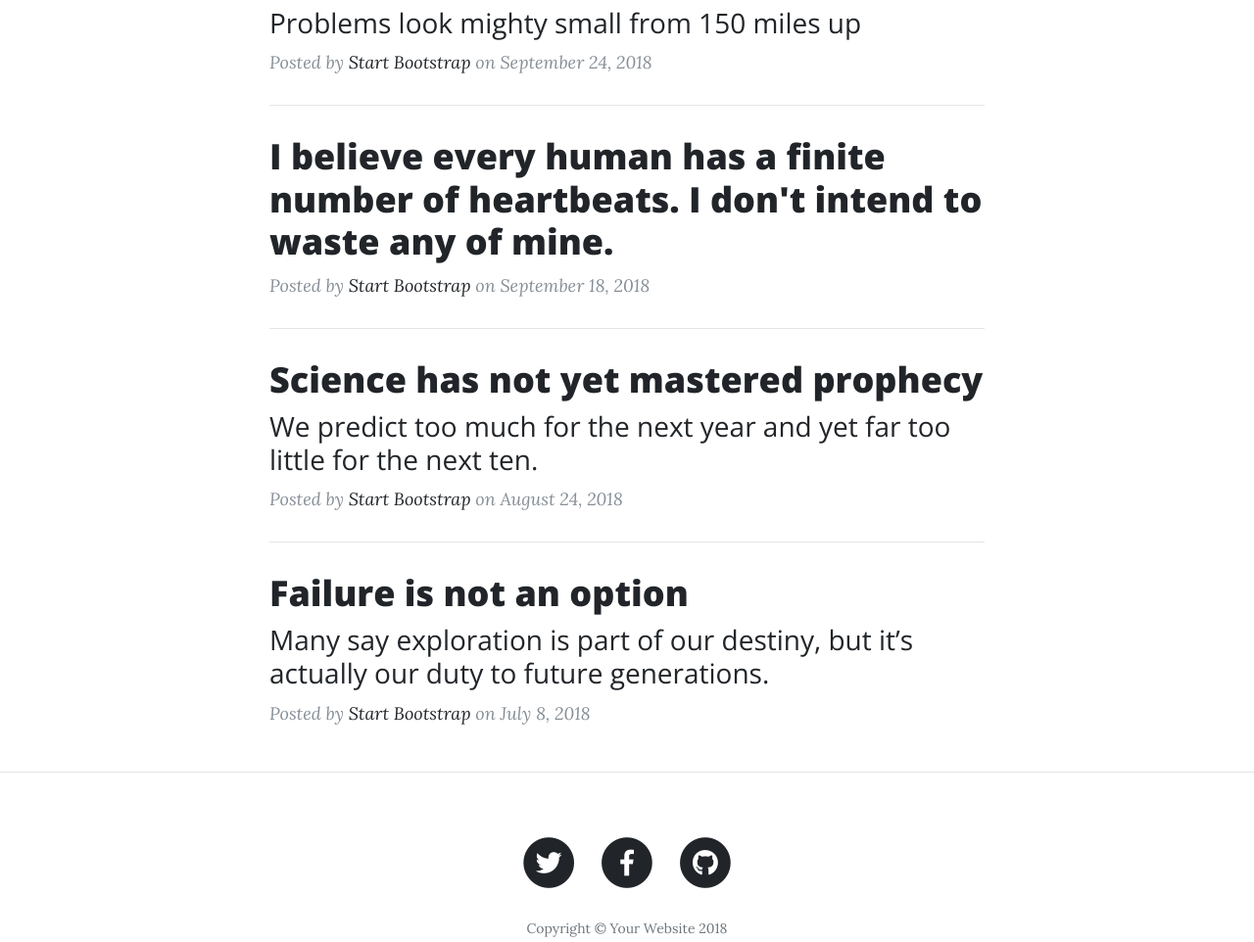
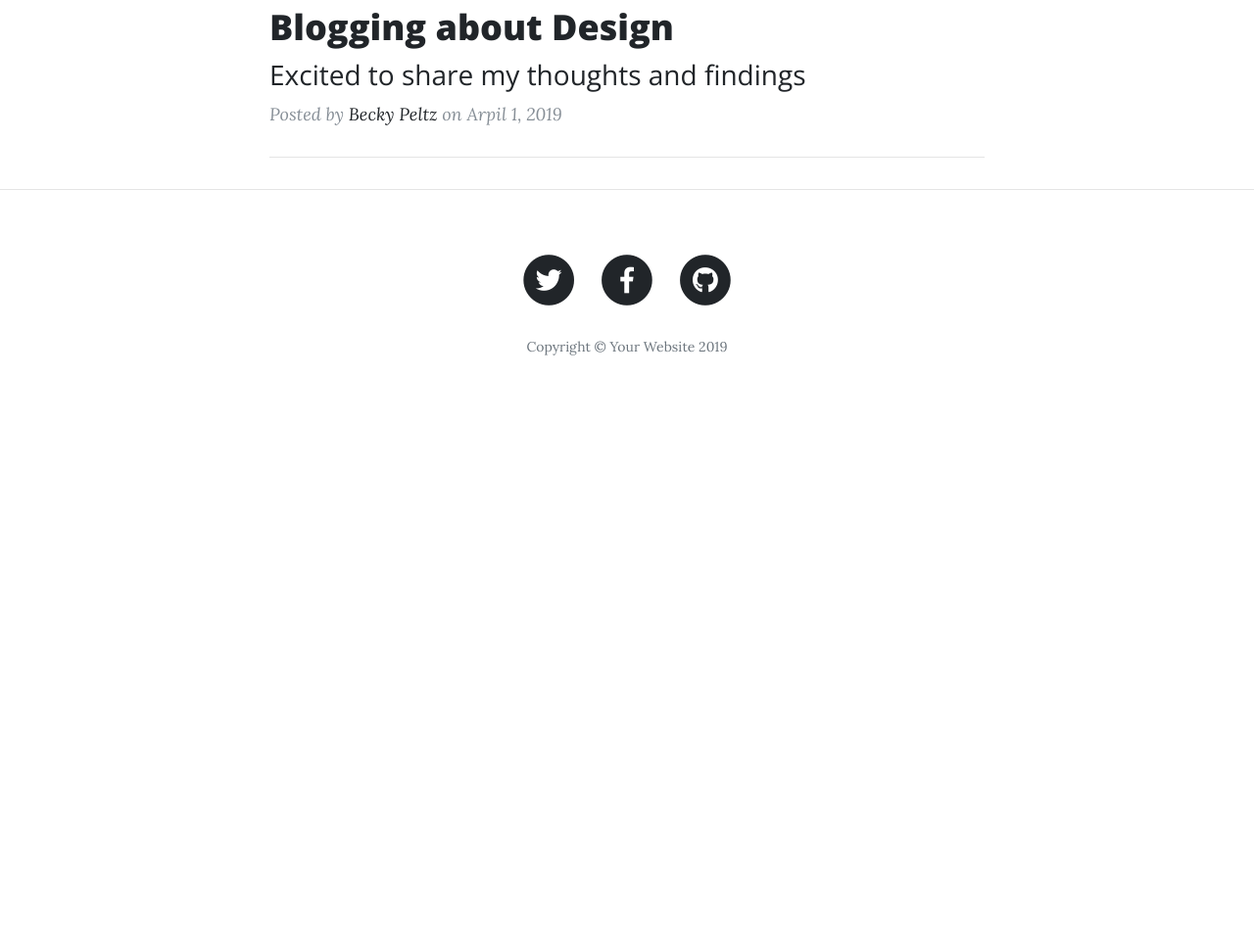
Before and after one commit to rebeccapeltz/user-science-blog, a website: page index.html in a window 1280 px wide. Shown: the part 702-1664 px from the top of the page at 98% size. After the commit the page ends 1132 px from the top, so only its background shows below. Drawn offline with nearby package versions, Linux system fonts and the light colour scheme.

Commit message:
add post

```diff
--- a/index.html
+++ b/index.html
@@ -17,7 +17,7 @@
     <meta name="description" content="">
     <meta name="author" content="">
 
-    <title>Clean Blog - Start Bootstrap Theme</title>
+    <title>User Science Journal</title>
 
     <!-- Bootstrap core CSS -->
     <link href="vendor/bootstrap/css/bootstrap.min.css" rel="stylesheet">
@@ -37,7 +37,7 @@
     <!-- Navigation -->
     <nav class="navbar navbar-expand-lg navbar-light fixed-top" id="mainNav">
       <div class="container">
-        <a class="navbar-brand" href="index.html">Start Bootstrap</a>
+        <a class="navbar-brand" href="index.html">Becky Peltz</a>
         <button class="navbar-toggler navbar-toggler-right" type="button" data-toggle="collapse" data-target="#navbarResponsive" aria-controls="navbarResponsive" aria-expanded="false" aria-label="Toggle navigation">
           Menu
           <i class="fas fa-bars"></i>
@@ -56,14 +56,14 @@
     </nav>
 
     <!-- Page Header -->
-    <header class="masthead" style="background-image: url('img/home-bg.jpg')">
+    <header class="masthead" style="background-image: url('img/abstract-art-artistic-1328891.jpg')">
       <div class="overlay"></div>
       <div class="container">
         <div class="row">
           <div class="col-lg-8 col-md-10 mx-auto">
             <div class="site-heading">
-              <h1>Clean Blog</h1>
-              <span class="subheading">A Blog Theme by Start Bootstrap</span>
+              <h1>User Science Journal</h1>
+              <span class="subheading">Reflections on Accessbility and Analytics</span>
             </div>
           </div>
         </div>
@@ -77,55 +77,18 @@
           <div class="post-preview">
             <a href="post1.html">
               <h2 class="post-title">
-                Man must explore, and this is exploration at its greatest
+                Blogging about Design
               </h2>
               <h3 class="post-subtitle">
-                Problems look mighty small from 150 miles up
+                Excited to share my thoughts and findings
               </h3>
             </a>
             <p class="post-meta">Posted by
-              <a href="#">Start Bootstrap</a>
-              on September 24, 2018</p>
+              <a href="#">Becky Peltz</a>
+              on Arpil 1, 2019</p>
           </div>
           <hr>
-          <div class="post-preview">
-            <a href="post2.html">
-              <h2 class="post-title">
-                I believe every human has a finite number of heartbeats. I don't intend to waste any of mine.
-              </h2>
-            </a>
-            <p class="post-meta">Posted by
-              <a href="#">Start Bootstrap</a>
-              on September 18, 2018</p>
-          </div>
-          <hr>
-          <div class="post-preview">
-            <a href="post3.html">
-              <h2 class="post-title">
-                Science has not yet mastered prophecy
-              </h2>
-              <h3 class="post-subtitle">
-                We predict too much for the next year and yet far too little for the next ten.
-              </h3>
-            </a>
-            <p class="post-meta">Posted by
-              <a href="#">Start Bootstrap</a>
-              on August 24, 2018</p>
-          </div>
-          <hr>
-          <div class="post-preview">
-            <a href="post4.html">
-              <h2 class="post-title">
-                Failure is not an option
-              </h2>
-              <h3 class="post-subtitle">
-                Many say exploration is part of our destiny, but it’s actually our duty to future generations.
-              </h3>
-            </a>
-            <p class="post-meta">Posted by
-              <a href="#">Start Bootstrap</a>
-              on July 8, 2018</p>
-          </div>
+
         </div>
       </div>
     </div>
@@ -163,7 +126,7 @@
                 </a>
               </li>
             </ul>
-            <p class="copyright text-muted">Copyright &copy; Your Website 2018</p>
+            <p class="copyright text-muted">Copyright &copy; Your Website 2019</p>
           </div>
         </div>
       </div>
```
Also changed, not shown: about.html (+6 -0 lines), post1.html (+14 -7 lines), 2 other files.
